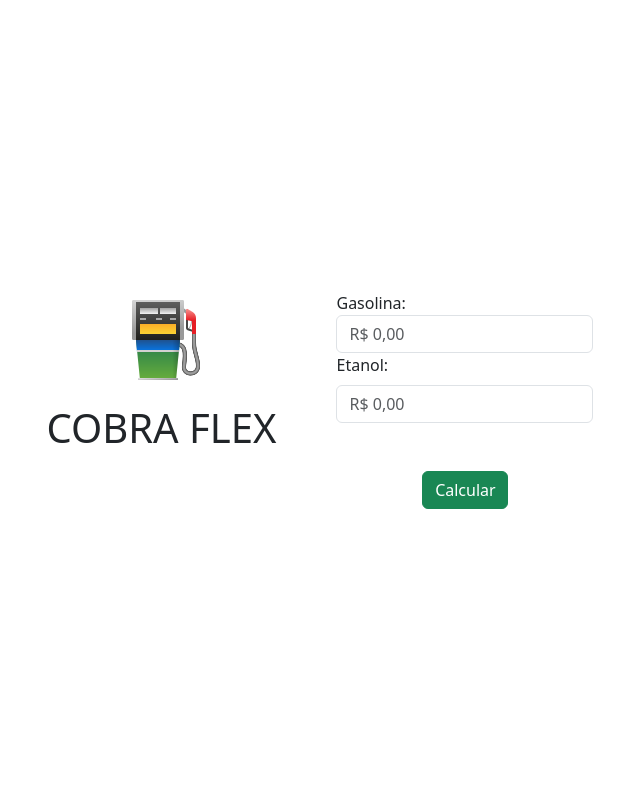
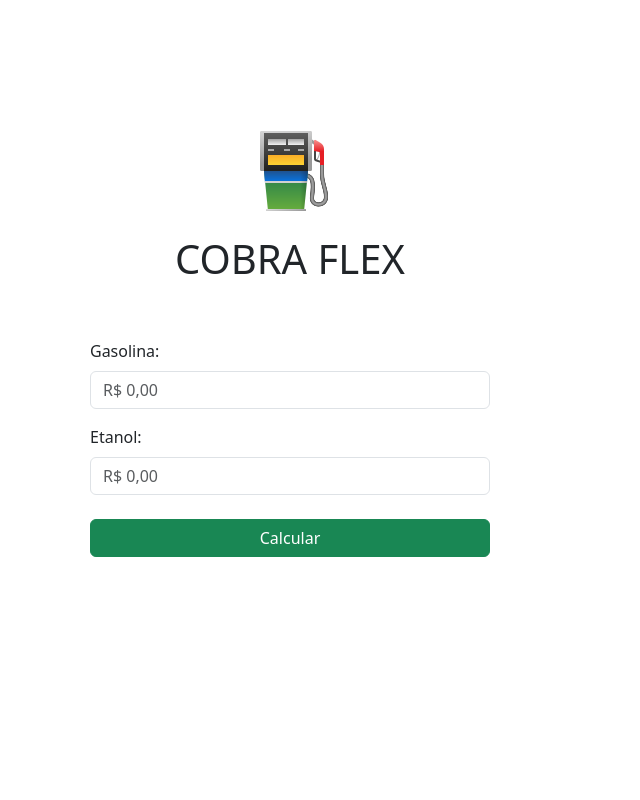
Before and after one commit to alrizetesilva36-droid/Alrizete_silva_cobra_flex, a Flask app: page / in a window 1280 px wide. Shown: the whole page, without its empty margins (350-990 px from the left). Run offline with Flask 3, Linux system fonts and the light colour scheme.

Commit message:
aula 24/09

```diff
--- a/templates/index.html
+++ b/templates/index.html
@@ -1,4 +1,3 @@
-<!doctype html>
 <html lang="pt-br">
   <head>
     <meta charset="utf-8">
@@ -6,46 +5,45 @@
     <meta name="viewport" content="width=device-width, initial-scale=1">
     <title>COBRA FLEX</title>
     <link href="https://cdn.jsdelivr.net/npm/bootstrap@5.3.8/dist/css/bootstrap.min.css" rel="stylesheet" integrity="sha384-sRIl4kxILFvY47J16cr9ZwB07vP4J8+LH7qKQnuqkuIAvNWLzeN8tE5YBujZqJLB" crossorigin="anonymous">
-    <link rel="stylesheet" href="{{ url_for('static' ,filename='css/fontes.css') }}">
-    <link rel="stylesheet" hre="{{url_for('static',filename='css/estilo.css') }}">
+    <link rel="stylesheet" href="{{ url_for('static', filename='css/fontes.css') }}">
+    <link rel="stylesheet" href="{{ url_for('static', filename='css/estilo.css') }}">
   </head>
   <body>
-    <main class="container vh-100 d-flex align-items-center
-    justify-content-center">
-       <div class="row">
+    <main class="container vh-100 d-flex flex-column align-items-center justify-content-center">
+
+       <div class="row text-center">
         <figure class="d-flex justify-content-center mb-3">
-          <img src="{{url_for('static',filename='img/combustivel.png') }}" alt="Logo">
+          <img src="{{ url_for('static', filename='img/combustivel.png') }}" alt="Logo">
         </figure>
         <div class="d-flex justify-content-center mb-5">
           <h1>COBRA FLEX</h1>
         </div>
        </div>
-       <form action="/melhorCombustivel" method="POST">
-        <div class="col-12">
-          <label for="gasolina" class="for-label">
-            Gasolina:
-            </label>
-            <input type="number" placeholder="R$ 0,00" class="form-control" name="gasolina" step="0.01" required>
+
+       <form action="/melhorCombustivel" method="POST" class="w-100" style="max-width: 400px;">
+        <div class="col-12 mb-3">
+          <label for="gasolina" class="form-label">Gasolina:</label>
+          <input type="number" placeholder="R$ 0,00" class="form-control" name="gasolina" step="0.01" required>
         </div>
-        <div class="col-12">
-          <label for="etanol" class="form-label">
-            Etanol:
-             </label>
-            <input type="number" placeholder="R$ 0,00" class="form-control" name="etanol" step="0.01" required>
-             </div>
-          <div class="d-flex justify-content-center mt-5">
-          <button type="submit" class="btn btn-success col-4">
-            Calcular
-          </button>
-         </div>
+
+        <div class="col-12 mb-3">
+          <label for="etanol" class="form-label">Etanol:</label>
+          <input type="number" placeholder="R$ 0,00" class="form-control" name="etanol" step="0.01" required>
+        </div>
+
+        <div class="d-flex justify-content-center mt-4">
+          <button type="submit" class="btn btn-success w-100">Calcular</button>
+        </div>
        </form>
+
        <div class="d-flex justify-content-center mt-5 mb-5">
-         <h2>
-      </div>
-        {{ msg if msg else '' }}
-       </h2>
+         <h2>{{ msg if msg else '' }}</h2>
+       </div>
 
     </main>
+  </body>
+</html>
+
     <script src="https://cdn.jsdelivr.net/npm/bootstrap@5.3.8/dist/js/bootstrap.bundle.min.js" integrity="sha384-FKyoEForCGlyvwx9Hj09JcYn3nv7wiPVlz7YYwJrWVcXK/BmnVDxM+D2scQbITxI" crossorigin="anonymous"></script>
   </body>
 </html>
```
Also changed, not shown: README.md (added).
